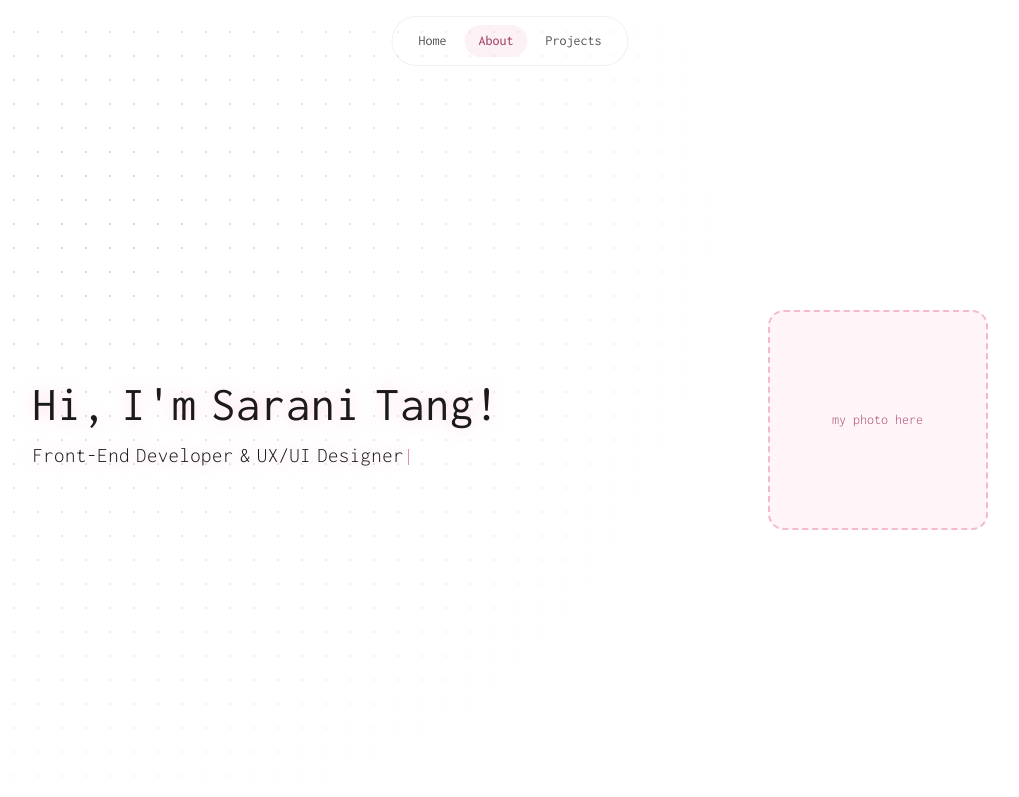
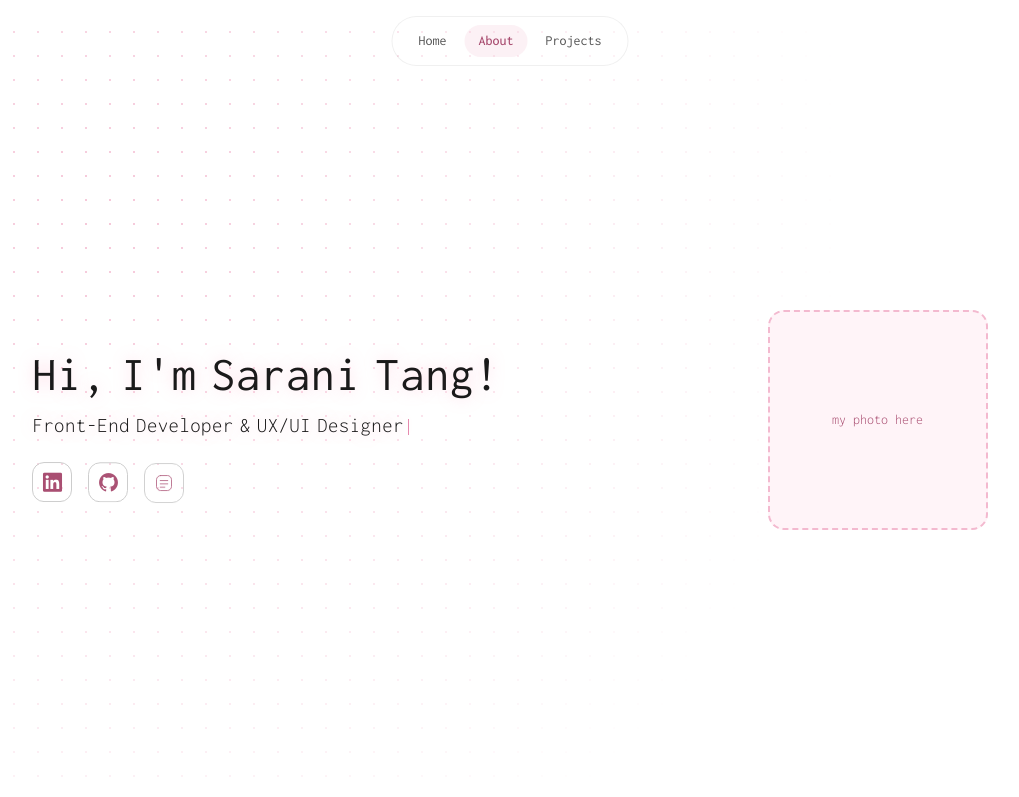
Before and after one commit to sarani-tang/my-portfolio, a Next.js app: page / in a window 1280 px wide. Shown: the top 797 px of the page, without its empty margins (130-1149 px from the left). Built offline with nearby package versions, Linux system fonts and the light colour scheme.

Commit message:
added social links/assets & fade in animation

```diff
--- a/src/app/globals.css
+++ b/src/app/globals.css
@@ -69,3 +69,26 @@ body {
 section[id] {
   scroll-margin-top: 90px;
 }
+
+@keyframes fade-in-up {
+  from {
+    opacity: 0;
+    transform: translateY(10px);
+  }
+  to {
+    opacity: 1;
+    transform: translateY(0);
+  }
+}
+
+.animate-fade-in-up {
+  animation: fade-in-up 0.7s cubic-bezier(0.16, 1, 0.3, 1) forwards;
+}
+
+@media (prefers-reduced-motion: reduce) {
+  .animate-fade-in-up {
+    animation: none;
+    opacity: 1;
+    transform: none;
+  }
+}
--- a/src/app/page.tsx
+++ b/src/app/page.tsx
@@ -1,5 +1,6 @@
 "use client";
 import { useState, useEffect, useRef} from "react";
+import type { ReactNode } from "react";
 
 const navLinks = [
   { label: "Home", href:"#home", icon:"ti-home"},
@@ -18,6 +19,19 @@ const skills = [
   { icon: "devicon-python-plain colored", label: "Python" },
   { icon: "devicon-java-plain colored", label: "Java" },
 ];
+
+const socialLinks = [
+  {
+    label: "LinkedIn",
+    href: "linkedin.com/in/sarani-tang-05b445375",
+    icon: "devicon-linkedin-plain",
+  },
+  {
+    label: "GitHub",
+    href: "https://github.com/sarani-tang",
+    icon: "devicon-github-original",
+  },
+]
 
 const TYPED_TEXT = "Hi, I'm Sarani Tang!";
 const TITLE_TEXT = "Front-End Developer & UX/UI Designer";
@@ -133,6 +147,13 @@ export default function Home() {
     const [scrolled, setScrolled] = useState(false);
     const [morphDone, setMorphDone] = useState(false);
     const [subtitleDone, setSubtitleDone] = useState(false);
+    const [socialVisible, setSocialVisible] = useState(false);
+
+    useEffect(() => {
+      if (!subtitleDone) return;
+      const timer = setTimeout(() => setSocialVisible(true), 350);
+      return () => clearTimeout(timer);
+    }, [subtitleDone]);
 
     useEffect(() => {
       const handleScroll = () => {
@@ -194,7 +215,9 @@ export default function Home() {
               <div className="dot-grid absolute inset-0 opacity-80 pointer-events-none"/>
               <div className="relative flex-1_1_480px] max-w-[600px] text-left">
 
+                {/* Ascii Animation */}
                 <AsciiMorphHeading text={TYPED_TEXT} onComplete={() => setMorphDone(true)} />
+
                   {morphDone && (
                     <>
                       <AsciiMorphHeading
@@ -212,6 +235,42 @@ export default function Home() {
                         }`}
                         style={{ height: "1.05em" }}
                       />
+
+                      {socialVisible && (
+                        <div className="flex items-center gap-4 mt-5">
+                          {socialLinks.map(({ label, href, icon }, index) => (
+                            <SocialLink
+                              key={label}
+                              href={href}
+                              label={label}
+                              delay={index * 120}
+                            >
+                              <i className={icon} />
+                            </SocialLink>
+                          ))}
+                          <SocialLink
+                            href="/Users/saranitang/my-portfolio/public/assets/saranis-resume.pdf"
+                            label="Resume"
+                            delay={socialLinks.length * 120}
+                          >
+                            <svg
+                              viewBox="0 0 24 24"
+                              fill="none"
+                              stroke="currentColor"
+                              strokeWidth="1.0"
+                              strokeLinecap="round"
+                              strokeLinejoin="round"
+                              width="1em"
+                              height="1em"
+                            >
+                              <rect x="3" y="3" width="18" height="18" rx="5" ry="5" />
+                              <path d="M7.5 9h9" />
+                              <path d="M7.5 13h9" />
+                              <path d="M7.5 17h5.5" />
+                            </svg>
+                          </SocialLink>
+                        </div>
+                      )}
                     </>
                   )}
               </div>
@@ -269,6 +328,29 @@ export default function Home() {
   );
 }
 
+function SocialLink({
+  href, label, children, delay = 0,
+}: {
+  href: string;
+  label: string;
+  children: ReactNode;
+  delay?: number;
+}) {
+  return (
+    <a
+      href={href}
+      target="_blank"
+      rel="noopener noreferrer"
+      aria-label={label}
+      title={label}
+      className="flex items-center justify-center w-10 h-10 rounded-xl border border-brand-border text-brand-pink-dark text-xl transition-all duration-200 opacity-0 animate-fade-in-up hover:-translate-y-1 hover:border-brand-pink hover:text-brand-pink hover:shadow-[0_8px_20px_rgba(245,161,161,0.6)]"
+      style={{ animationDelay: `${delay}ms`}}
+    >
+      {children}
+    </a>
+  );
+}
+
 function SkillBubble({ icon, label }: { icon: string; label: string }) {
   return (
     <div className="flex items-center gap-2.5 w-fit h-5 px-4 py-4 rounded-[20px] border border-brand-border cursor-default transition-all duration-200 hover:-translate-y-1.5 hover:border-brand-pink hover:shadow-[0_8px_24px_rgba(245,161,161,0.8)]">
```
Also changed, not shown: 1 other file (tests, documents, lock files or other folders). Lines whose indentation alone changed are shown as unchanged.
